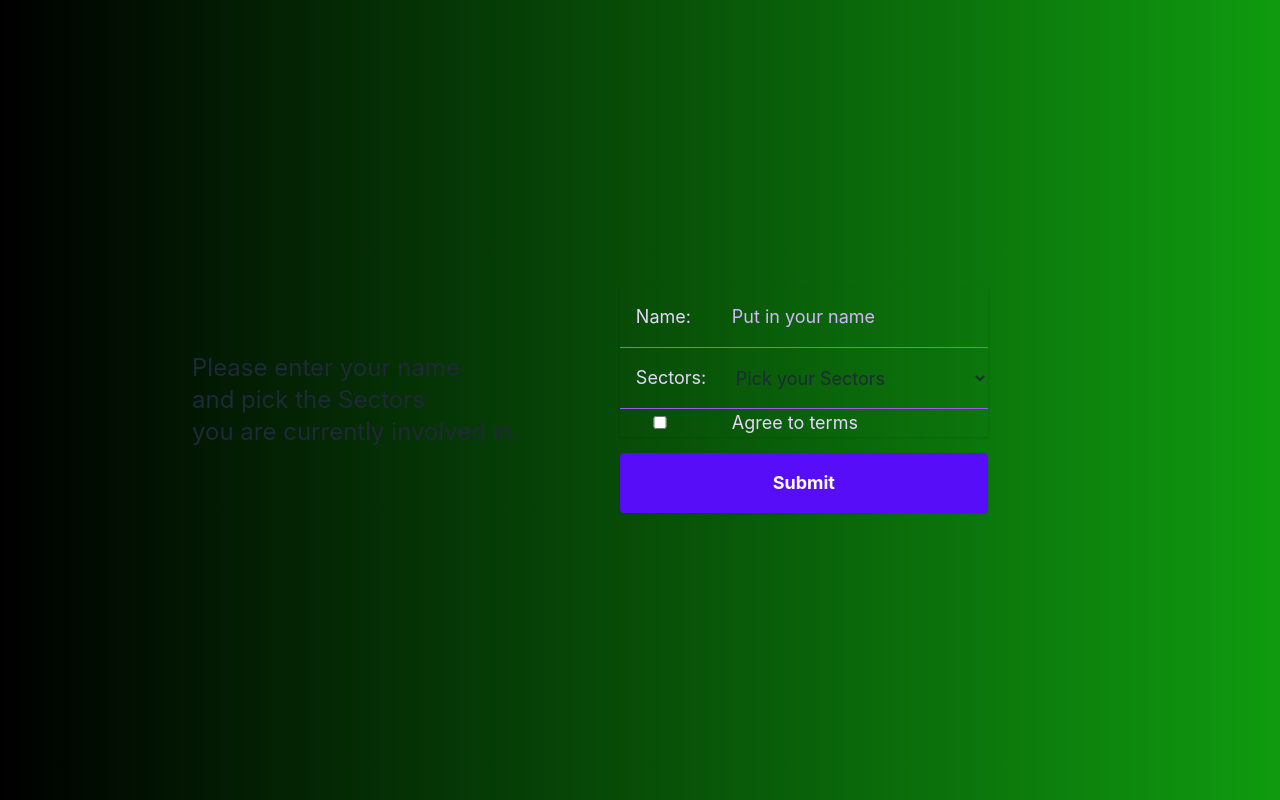
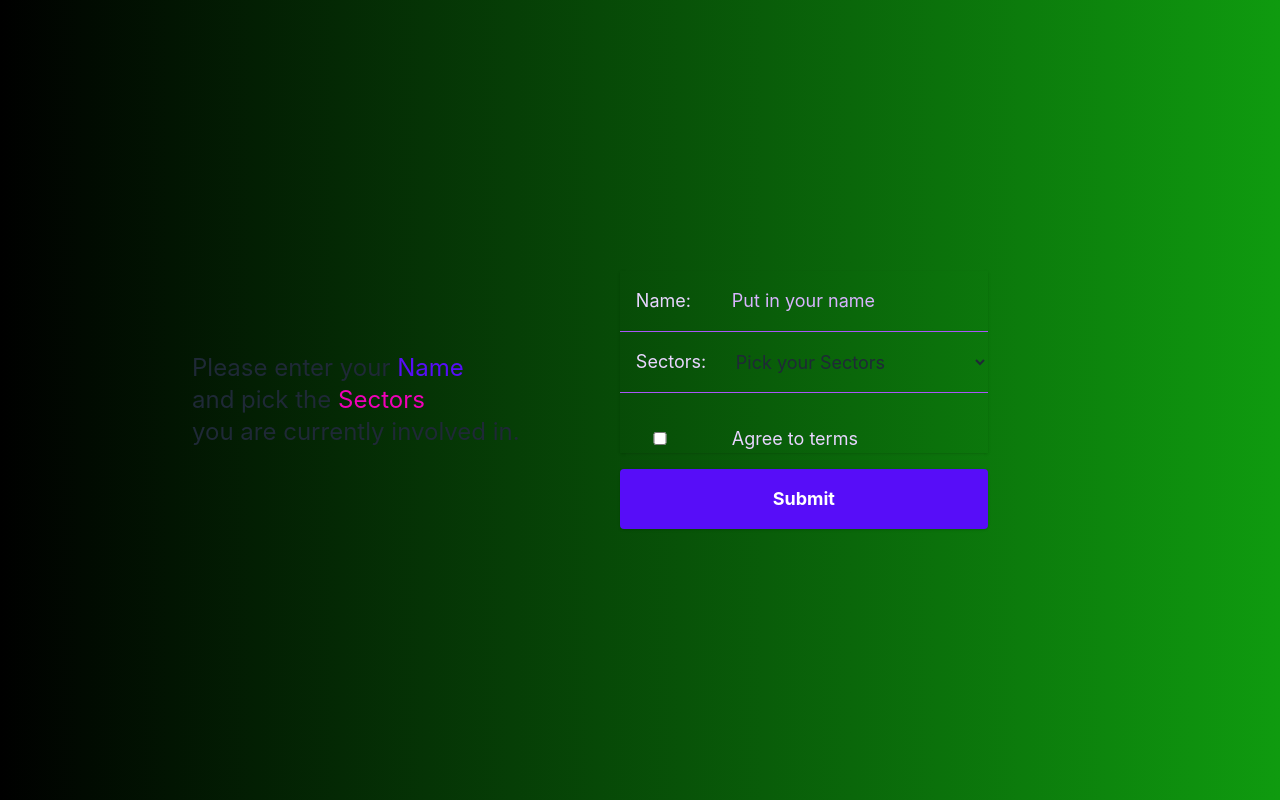
Before and after one commit to riadleon/jobtask-client, a React (Create React App) app: page / in a window 1280 px wide. Built offline with nearby package versions, Linux system fonts and the light colour scheme.

Commit message:
some change up in the ui

```diff
--- a/src/pages/Form/FormSubmit.js
+++ b/src/pages/Form/FormSubmit.js
@@ -1,11 +1,11 @@
 import React from 'react';
-import bg from '../../assets/bg.png';
+
 import './FormSubmit.css'
 
 const FormSubmit = () => {
     return (
         <div className="bg min-h-screen flex items-center text-lg p-48" >
-            <h3 className='text-2xl'>Please enter your name <br /> <span>and pick the Sectors <span><br />
+            <h3 className='text-2xl'>Please enter your <span className='text-primary'>Name</span> <br /> <span>and pick the <span className='text-secondary'>Sectors</span> <span><br />
                 you are currently involved in.</span> </span> </h3>
             <form action="" className="p-10 md:w-2/3 lg:w-1/2 mx-auto rounded">
                 <div className="shadow">
@@ -13,7 +13,7 @@ const FormSubmit = () => {
                         <label for="name" className="w-20 text-right mr-8 p-4 text-purple-200">Name:</label>
                         <input type="text" name="name" id="name" placeholder="Put in your name" className="flex-1 p-4 pl-0 bg-transparent placeholder-purple-300  outline-none text-white overflow-ellipsis overflow-hidden" />
                     </div>
-                    <div className="flex items-center  rounded-t-lg border-purple-500 border-b">
+                    <div className="flex items-center  rounded-t-lg border-purple-500 border-b mb-8">
                         <label for="name" className="w-20 text-right mr-8 p-4 text-purple-200">Sectors:</label>
                         <select className="flex-1 p-4 pl-0 bg-transparent placeholder-purple-300  outline-none  overflow-ellipsis overflow-hidden">
                             <option disabled selected>Pick your Sectors</option>
```
